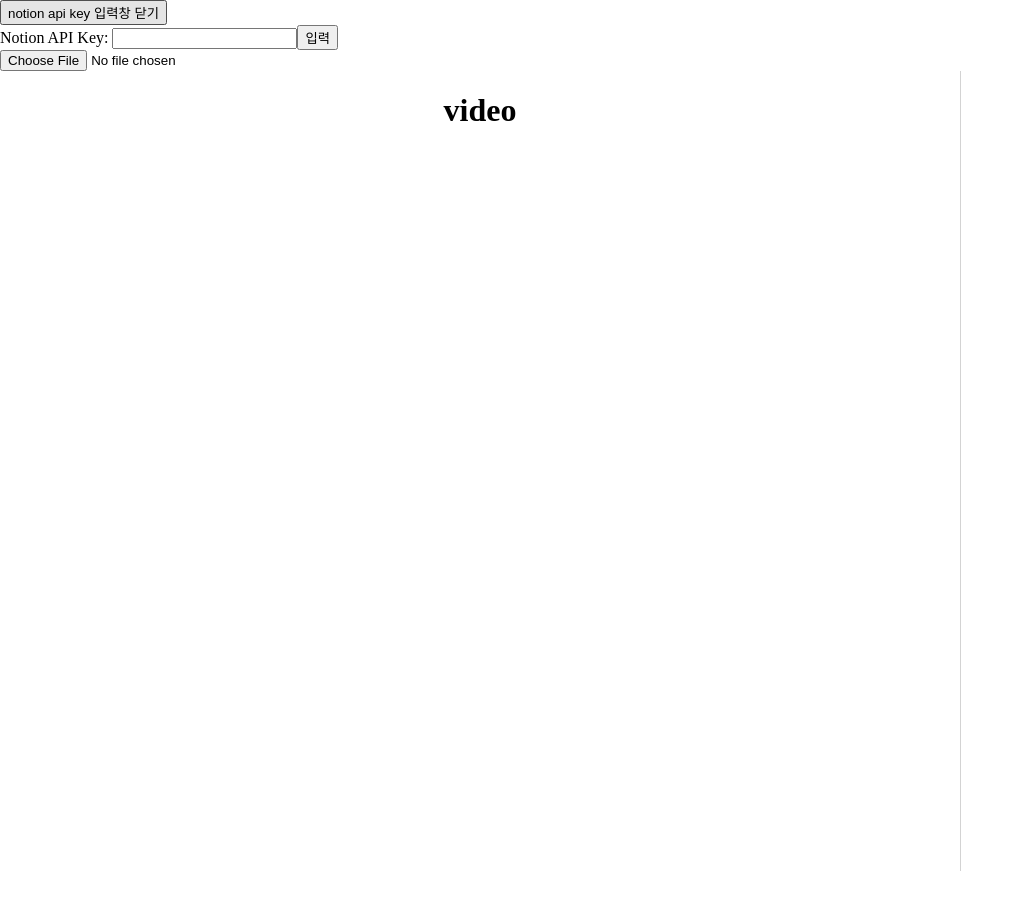
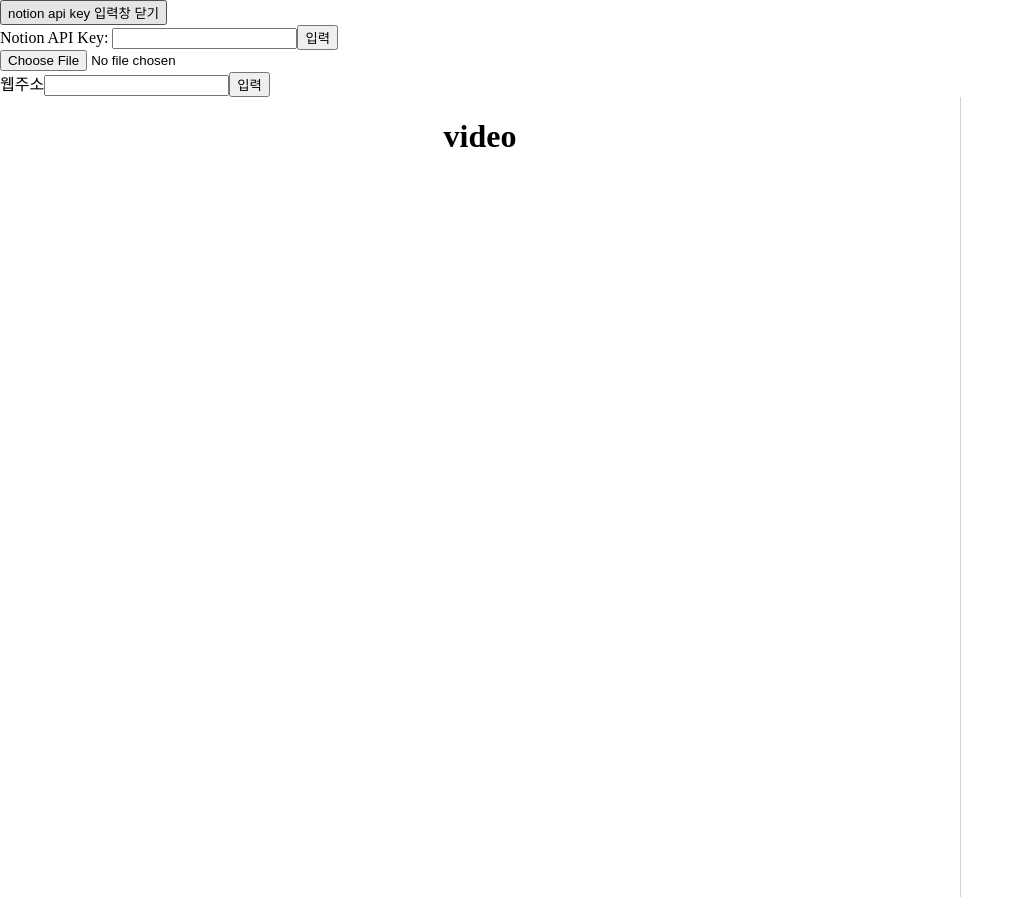
Before and after one commit to bishil06/video-cutter, a React (Create React App) app in the folder video-cutter-app/: page / in a window 1280 px wide. Shown: the whole page, without its empty margins (0-1024 px from the left). Before the commit the page ends 871 px from the top, so only its background shows below. Built offline with nearby package versions, Linux system fonts and the light colour scheme.

Commit message:
input url

```diff
--- a/video-cutter-app/src/VideoSelector.js
+++ b/video-cutter-app/src/VideoSelector.js
@@ -1,4 +1,8 @@
+import { useState } from 'react'
+
 export default function VideoSelector({setVideoFile}) {
+    const [urlInput, setUrlInput] = useState()
+
     const handleChange = (e) => {
         console.log(e.target.files)
         if (e.target.files.length === 1) {
@@ -6,9 +10,14 @@ export default function VideoSelector({setVideoFile}) {
         }
     }
 
+    const urlHandle = (e) => {
+        setVideoFile({ path: urlInput})
+    }
+
     return (
         <div width="100%">
             <input type="file" accept="video/*" onChange={handleChange} style={{width: '100%'}}/>
+            <label>웹주소</label><input type="url" onChange={(e) => setUrlInput(e.target.value)} value={urlInput}></input><button onClick={urlHandle}>입력</button>
         </div>
 
     )
```
